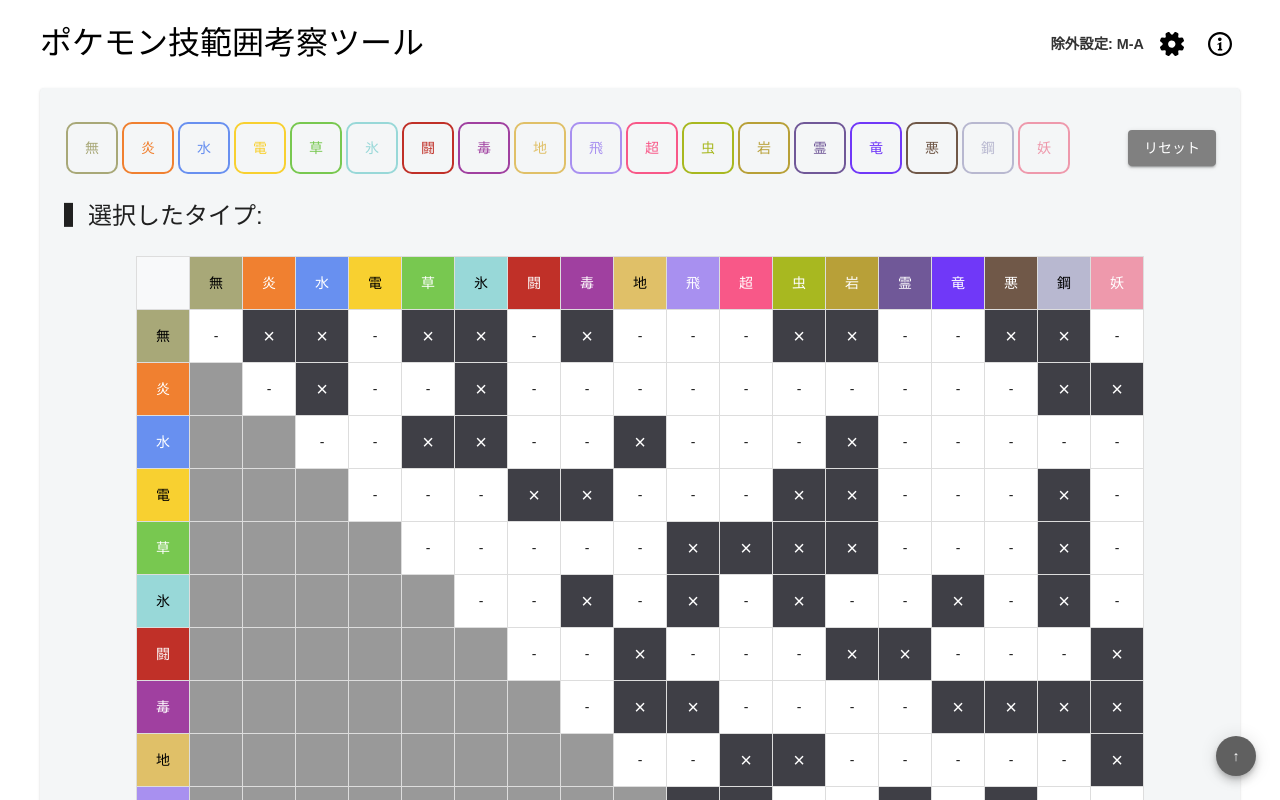
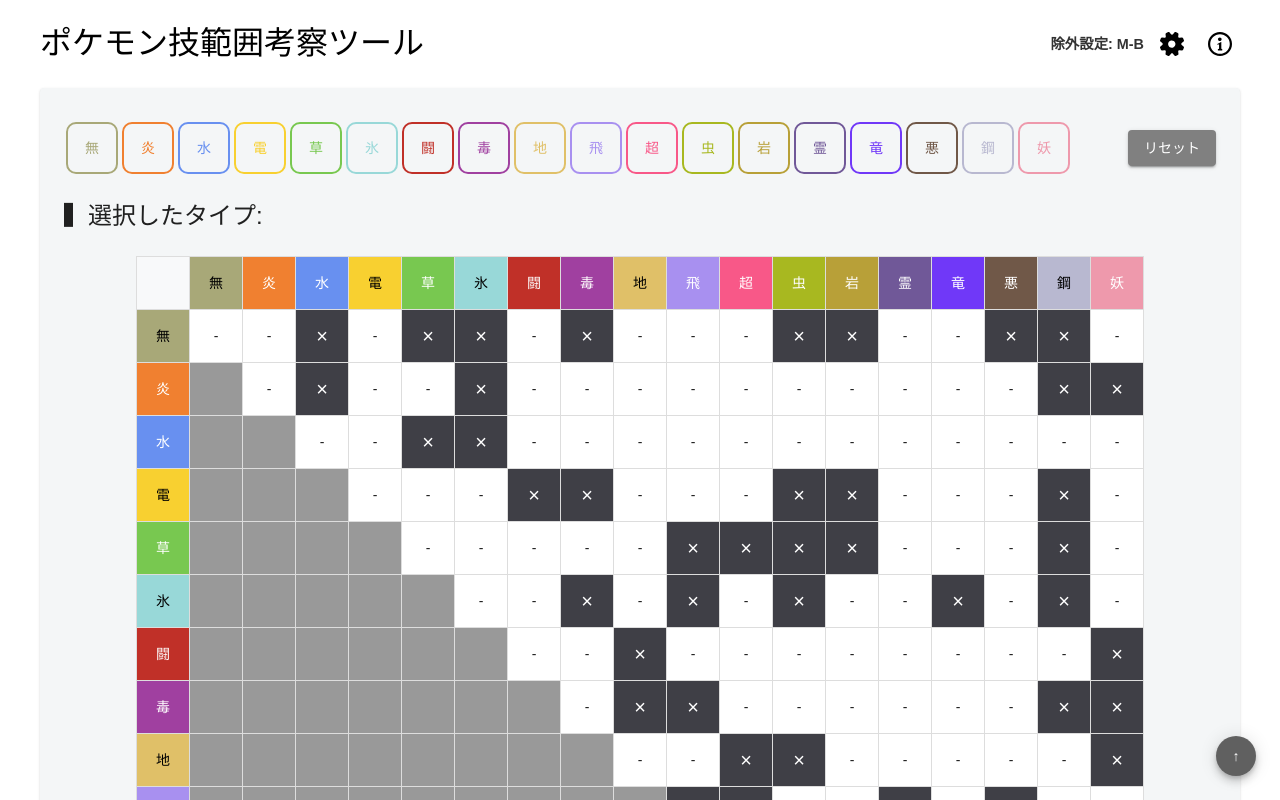
Before and after one commit to suisui-swimmy/pokemon-type-coverage-tool, a React (Vite) app: page / in a window 1280 px wide. Shown: the top 800 px of the page. Built offline with nearby package versions, Linux system fonts and the light colour scheme; a web font is replaced by a local one.

Commit message:
Refactor exclusion presets and update default exclusion logic

```diff
--- a/src/App.jsx
+++ b/src/App.jsx
@@ -18,7 +18,8 @@ import './App.css';
 const EXCLUDED_DEFENSE_TYPES_STORAGE_KEY = 'pokemon-type-coverage-tool.excluded-defense-types';
 const EXCLUDED_SPECIAL_MOVES_STORAGE_KEY = 'pokemon-type-coverage-tool.excluded-special-moves';
 const EXCLUDED_DEFENSE_TYPES_DEFAULT_PRESET_KEY = 'pokemon-type-coverage-tool.excluded-defense-types-default-preset';
-const DEFAULT_EXCLUSION_PRESET_ID = 'regulation-m-a';
+const LEGACY_REGULATION_M_A_PRESET_ID = 'regulation-m-a';
+const DEFAULT_EXCLUSION_PRESET_ID = 'regulation-m-b';
 const MANUAL_EXCLUSION_PRESET_ID = 'manual';
 const DEFAULT_EXCLUDED_DEFENSE_TYPE_KEYS = (
   exclusionPresets.find((preset) => preset.id === DEFAULT_EXCLUSION_PRESET_ID)
@@ -48,6 +49,18 @@ function App() {
       const savedValue = window.localStorage.getItem(EXCLUDED_DEFENSE_TYPES_STORAGE_KEY);
       const appliedDefaultPresetId = window.localStorage.getItem(EXCLUDED_DEFENSE_TYPES_DEFAULT_PRESET_KEY);
       const parsedValue = JSON.parse(savedValue);
+
+      if (appliedDefaultPresetId === LEGACY_REGULATION_M_A_PRESET_ID) {
+        window.localStorage.setItem(
+          EXCLUDED_DEFENSE_TYPES_STORAGE_KEY,
+          JSON.stringify(DEFAULT_EXCLUDED_DEFENSE_TYPE_KEYS)
+        );
+        window.localStorage.setItem(
+          EXCLUDED_DEFENSE_TYPES_DEFAULT_PRESET_KEY,
+          DEFAULT_EXCLUSION_PRESET_ID
+        );
+        return DEFAULT_EXCLUDED_DEFENSE_TYPE_KEYS;
+      }
 
       if (
         !Array.isArray(parsedValue) ||
--- a/src/data/exclusionPresets.js
+++ b/src/data/exclusionPresets.js
@@ -22,10 +22,9 @@ export const exclusionPresets = [
     ]),
   },
   {
-    id: 'regulation-m-a',
-    label: 'M-A',
+    id: 'regulation-m-b',
+    label: 'M-B',
     excludedDefenseTypeKeys: createExcludedDefenseTypeKeys([
-      ['無', '炎'],
       ['無', '水'],
       ['無', '草'],
       ['無', '氷'],
@@ -40,8 +39,6 @@ export const exclusionPresets = [
       ['炎', '妖'],
       ['水', '草'],
       ['水', '氷'],
-      ['水', '地'],
-      ['水', '岩'],
       ['電', '闘'],
       ['電', '毒'],
       ['電', '虫'],
@@ -58,13 +55,9 @@ export const exclusionPresets = [
       ['氷', '竜'],
       ['氷', '鋼'],
       ['闘', '地'],
-      ['闘', '岩'],
-      ['闘', '霊'],
       ['闘', '妖'],
       ['毒', '地'],
       ['毒', '飛'],
-      ['毒', '竜'],
-      ['毒', '悪'],
       ['毒', '鋼'],
       ['毒', '妖'],
       ['地', '超'],
@@ -78,14 +71,12 @@ export const exclusionPresets = [
       ['超', '岩'],
       ['超', '霊'],
       ['超', '竜'],
-      ['超', '悪'],
       ['虫', '霊'],
       ['虫', '竜'],
       ['虫', '悪'],
       ['虫', '妖'],
       ['岩', '霊'],
       ['岩', '妖'],
-      ['悪', '妖'],
     ]),
   },
 ];
```
